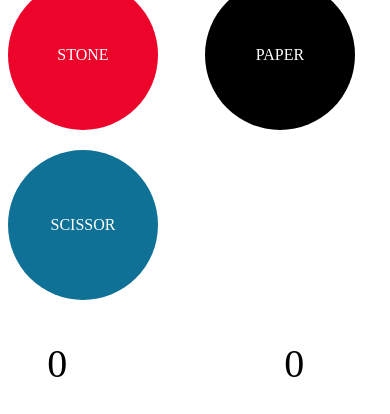
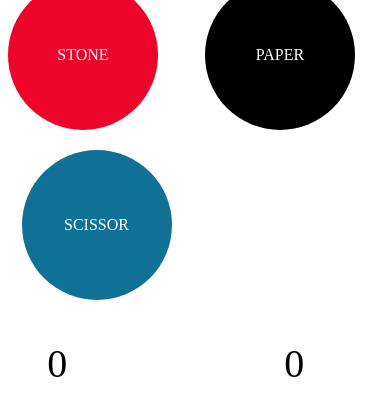
Before and after one commit to satishmandle/stone-paper-scissor, a plain HTML site: page index.html in a window 390 px wide. Shown: the part 73-487 px from the top of the page. Drawn offline with Linux system fonts and the light colour scheme.

Commit message:
Update styles.css

```diff
--- a/styles.css
+++ b/styles.css
@@ -151,5 +151,7 @@
     }
 
     .scissor {
-        grid-column: 1 / 3;
-        grid-roW:2/3;
+
+        display:flex;
+        justify-self:center;
+        align-items:center;
```
